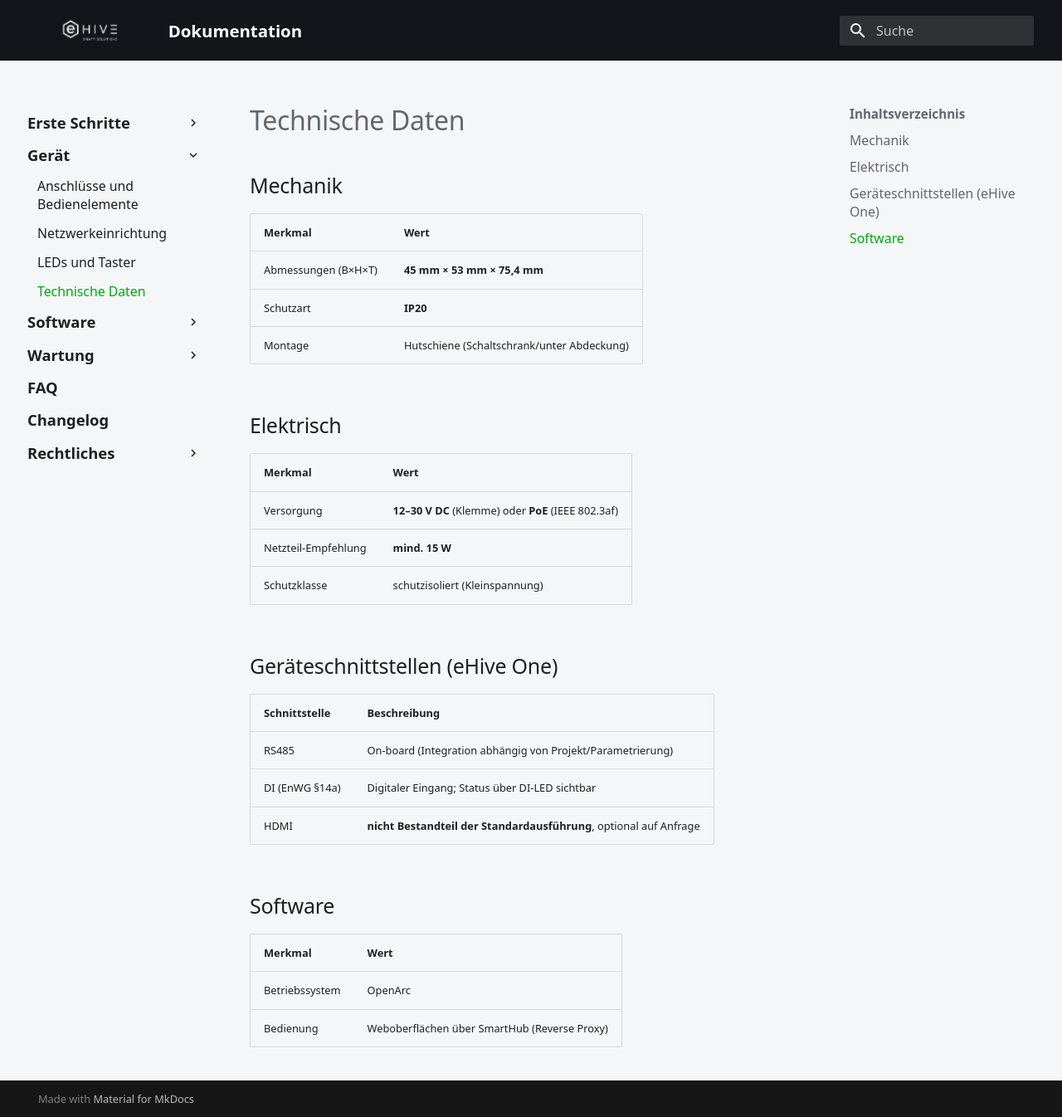
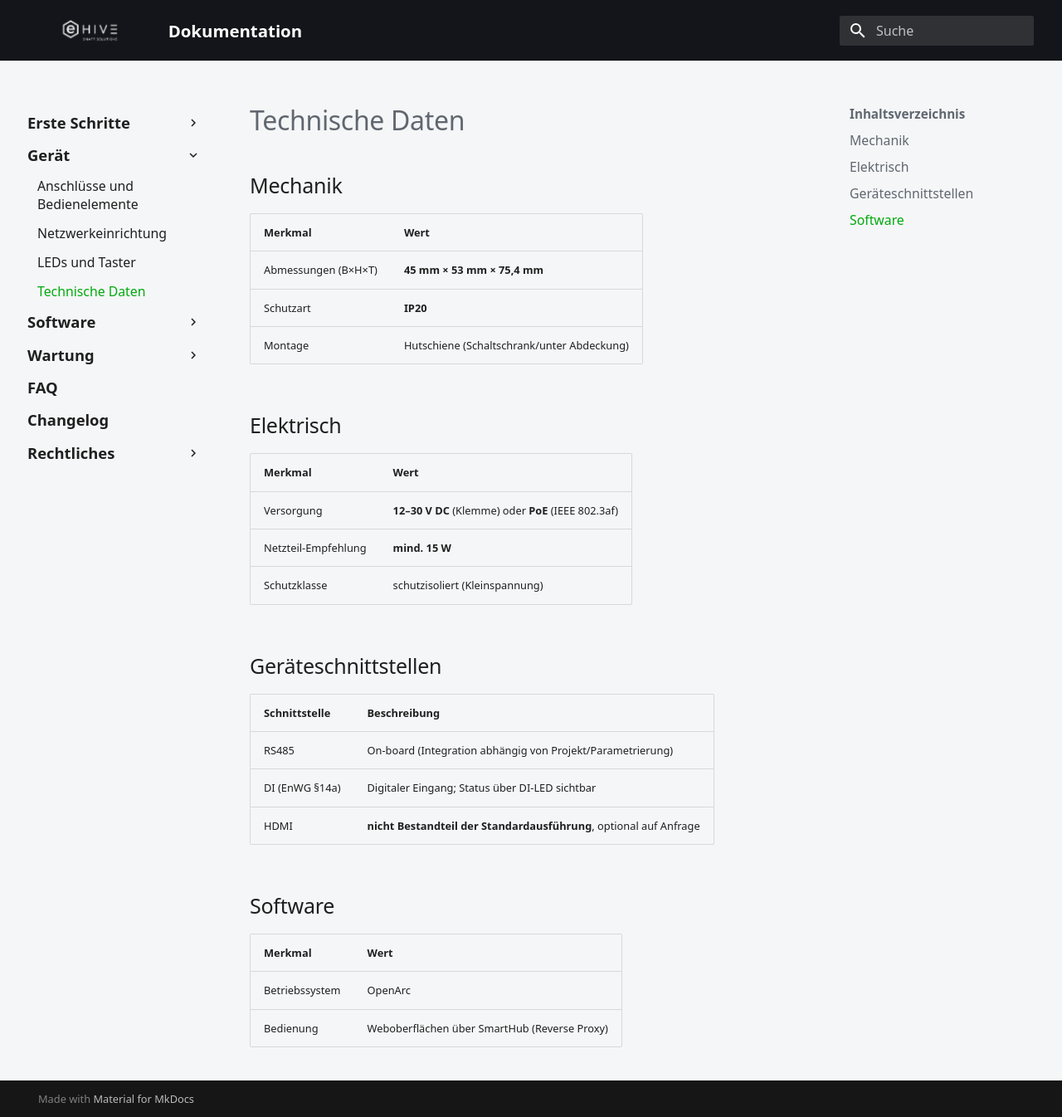
Before and after one commit to ehive-dev/doc, an MkDocs documentation site: the page built from docs/hardware/specs.md, in a window 1280 px wide and 1346 px high. Shown: the whole window at 83% size. Built offline with MkDocs 1.6.1 and Material for MkDocs 9.7.7, drawn with Linux system fonts in a browser that asks for light colours.

Commit message:
docs: vereinfache heading geraeteschnittstellen

```diff
--- a/docs/hardware/specs.md
+++ b/docs/hardware/specs.md
@@ -16,7 +16,7 @@
 | Netzteil-Empfehlung | **mind. 15 W** |
 | Schutzklasse | schutzisoliert (Kleinspannung) |
 
-## Geräteschnittstellen (eHive One)
+## Geräteschnittstellen
 
 | Schnittstelle | Beschreibung |
 |---|---|
```
